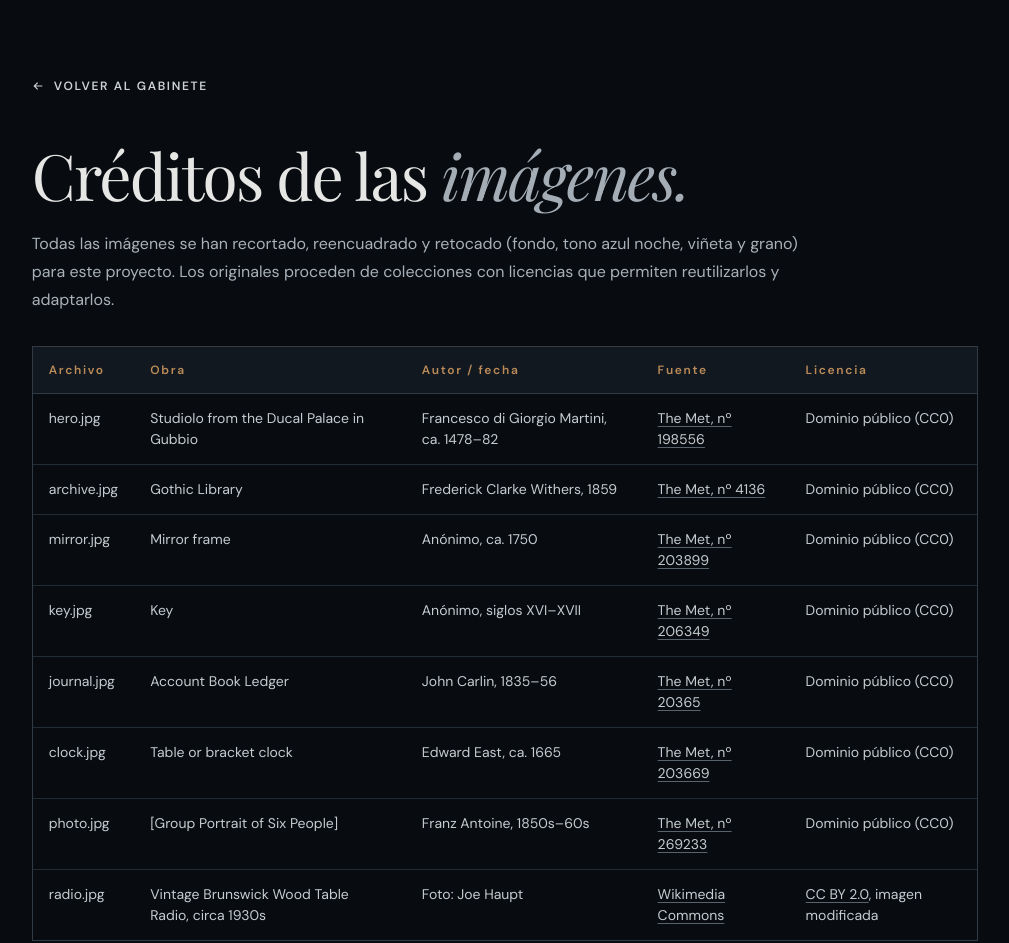
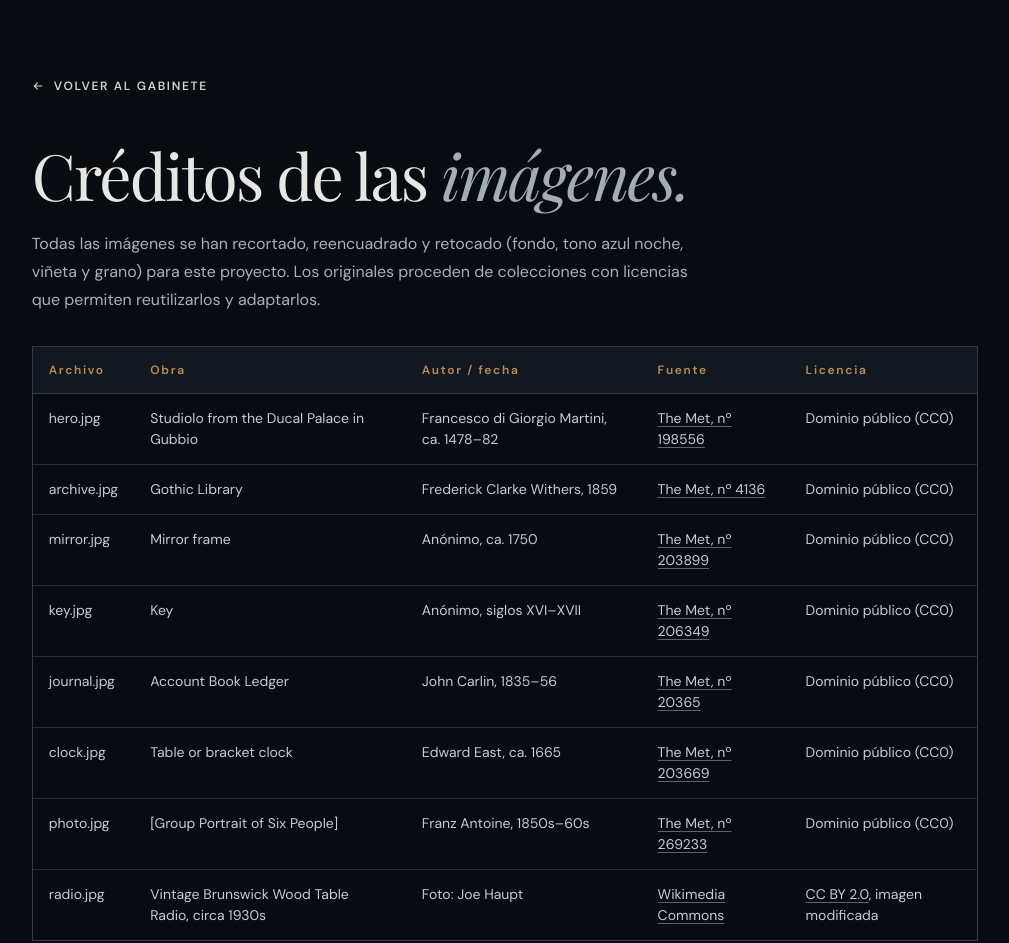
Before and after one commit to arantxaylua-sudo/gabinete-de-las-sombras, a plain HTML site: page creditos.html in a window 1280 px wide. Shown: the top 943 px of the page, without its empty margins (135-1144 px from the left). Drawn offline with Linux system fonts and the light colour scheme.

Commit message:
Acortar la longitud de línea en la página de créditos
Co-Authored-By: Claude Opus 5.5 <noreply@anthropic.com>

```diff
--- a/style.css
+++ b/style.css
@@ -222,7 +222,7 @@ dialog::backdrop{background:#020508e0}
 .creditsMain h1{font:400 clamp(38px,5vw,64px)/1.1 'Playfair Display',Georgia,serif;letter-spacing:-.03em;margin:32px 0 20px}
 .creditsMain h1 i{color:#a4adb5}
 .creditsMain h2{font-size:clamp(28px,3vw,36px);margin:56px 0 12px}
-.creditsMain p{color:var(--muted);font-size:16px;line-height:1.75;max-width:70ch}
+.creditsMain p{color:var(--muted);font-size:16px;line-height:1.75;max-width:60ch}
 .creditsMain .micro{font-size:12px;letter-spacing:.16em;font-weight:600;color:#7d8791;margin-top:48px}
 .creditsMain a:not(.creditsBack){text-decoration:underline;text-underline-offset:3px;text-decoration-color:#58636c}
 .creditsMain a:hover{color:var(--silver)}
```
